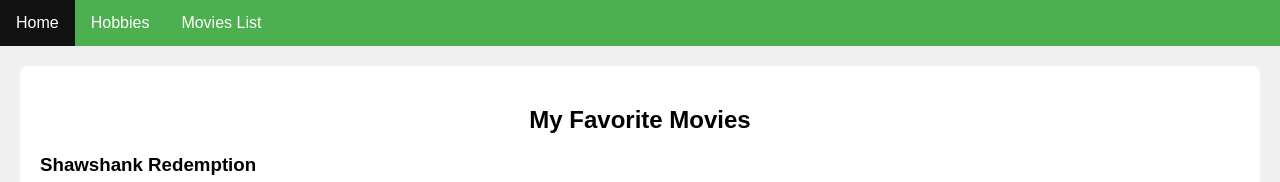
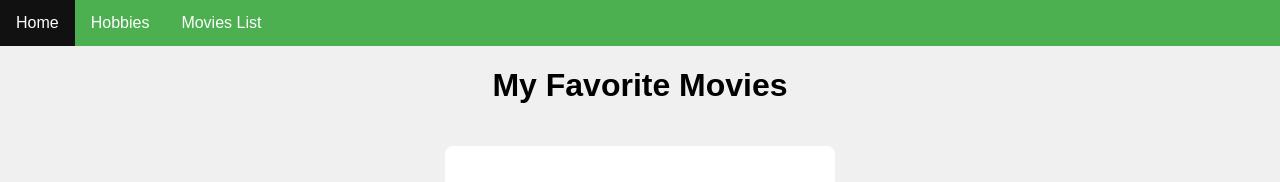
Before and after one commit to mahdi-islam-pranto/webpages, a plain HTML site: page movies.html in a window 1280 px wide. Shown: the top 182 px of the page. Drawn offline with Linux system fonts and the light colour scheme.

Commit message:
movies done

```diff
--- a/movies.html
+++ b/movies.html
@@ -16,8 +16,10 @@
             <li><a href="#movies-list">Movies List</a></li>
         </ul>
     </nav>
+    <div class="container">
+        <h1 style="text-align: center;">My Favorite Movies</h1>
     <section id="movies-list">
-        <h1 style="text-align: center;">My Favorite Movies</h1>
+
         <ul class="movies">
             <li>
                 <h3>Shawshank Redemption</h3>
@@ -47,6 +49,8 @@
 
         </ul>
     </section>
+
+</div>
     <footer>
         <p id="location"></p>
         <p id="lastModified"></p>
--- a/styles.css
+++ b/styles.css
@@ -44,6 +44,14 @@ section {
     margin: 20px;
     background-color: white;
     border-radius: 8px;
+
+}
+
+.container {
+    display: flex;
+    flex-direction: column;
+    align-items: center;
+    text-align: center;
 }
 
 .movies {
@@ -64,6 +72,8 @@ section {
 
 
 
+
+
 footer {
     text-align: center;
     padding: 5px;
```
